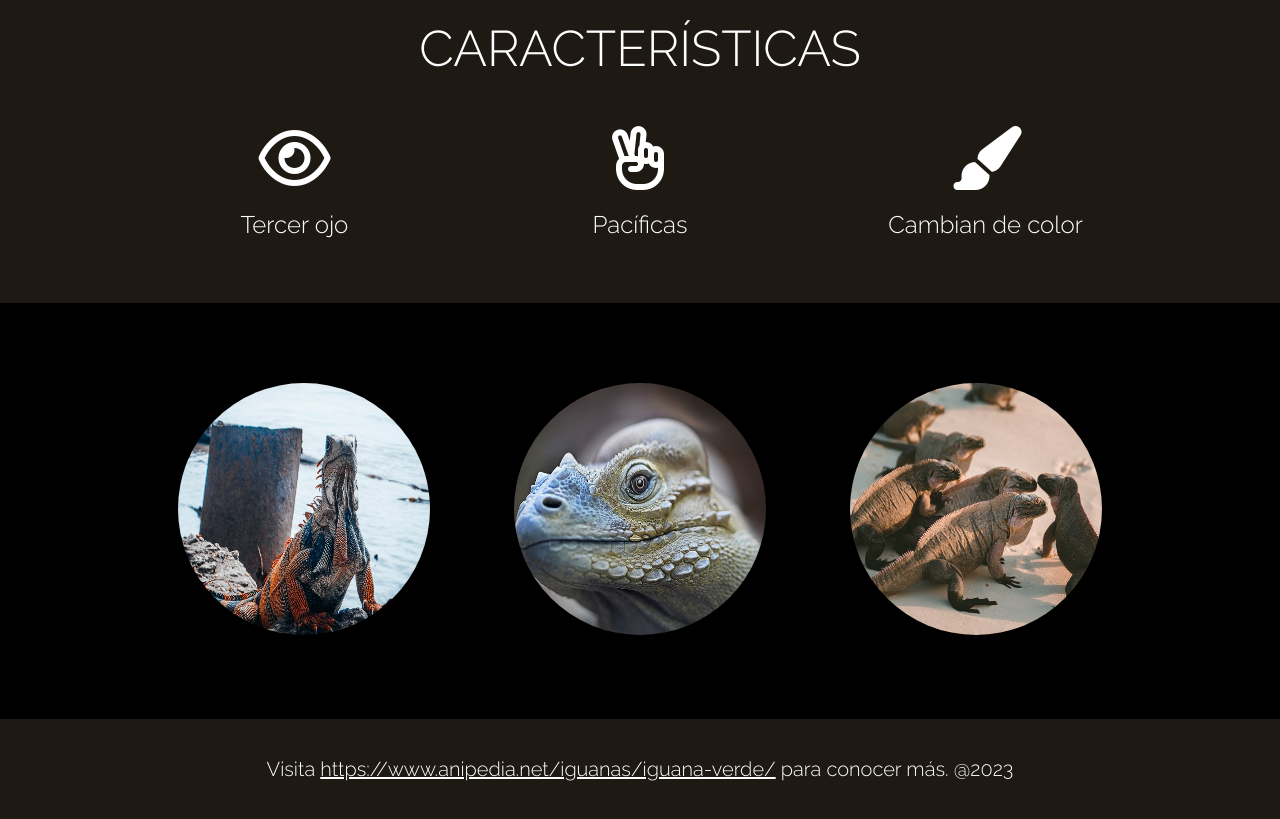
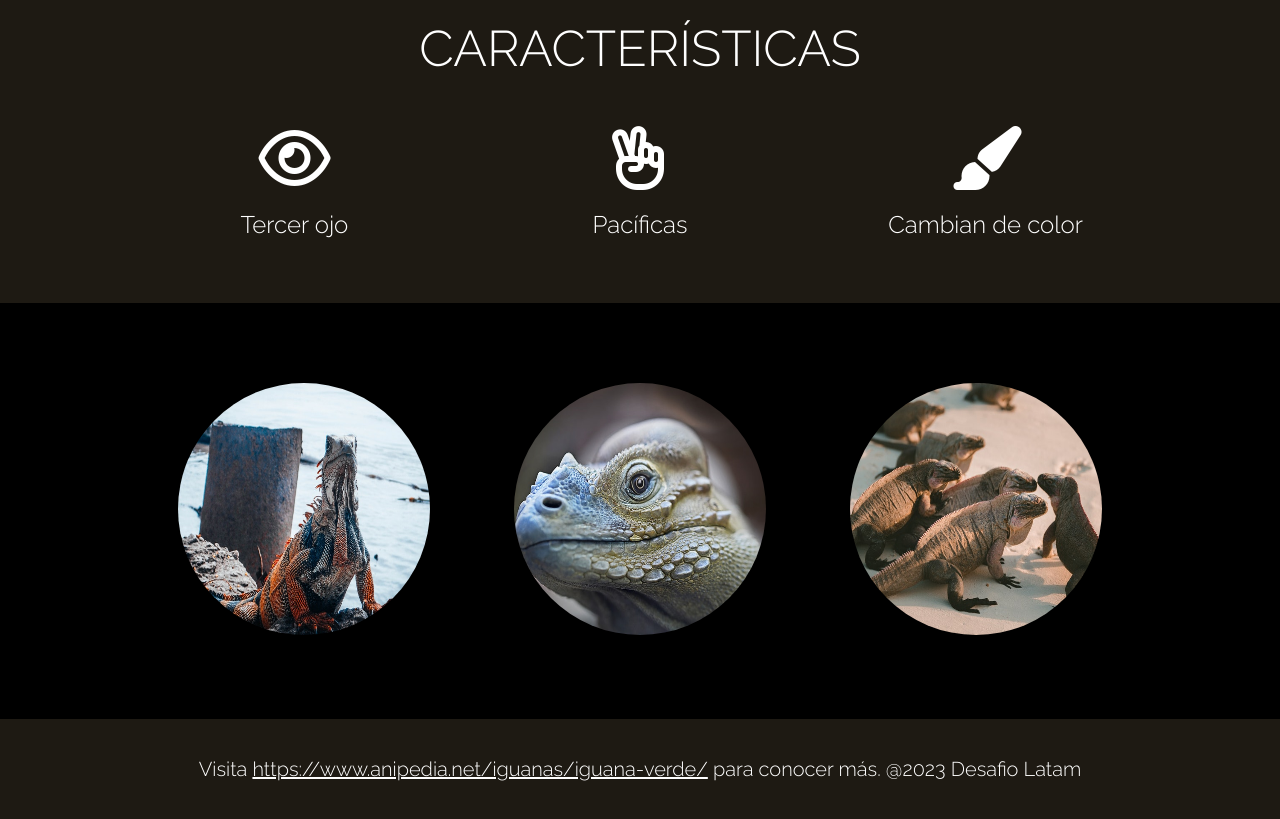
Before and after one commit to dmunoz7/desafio_3_flex_iguanaLeoFigue, a plain HTML site: page index.html in a window 1280 px wide. Shown: the part 1310-2129 px from the top of the page. Drawn offline with Linux system fonts and the light colour scheme.

Commit message:
Se actualiza el home, el footer

```diff
--- a/index.html
+++ b/index.html
@@ -60,7 +60,7 @@
         </div>
     </section>
     <footer>
-        <p>Visita <a href="https://www.anipedia.net/iguanas/iguana-verde/" target="_blank">https://www.anipedia.net/iguanas/iguana-verde/</a> para conocer más. @2023</p>
+        <p>Visita <a href="https://www.anipedia.net/iguanas/iguana-verde/" target="_blank">https://www.anipedia.net/iguanas/iguana-verde/</a> para conocer más. @2023 Desafio Latam </p>
     </footer>
 </body>
 </html>
```
